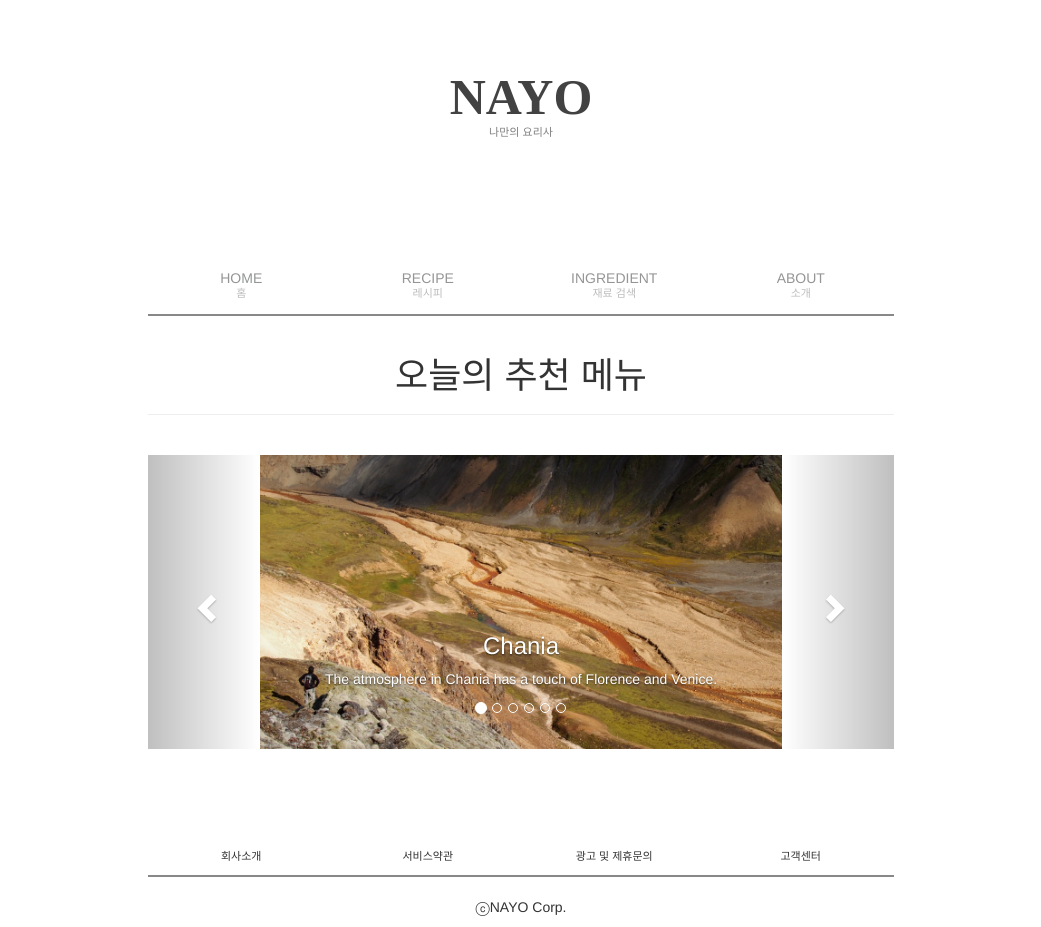
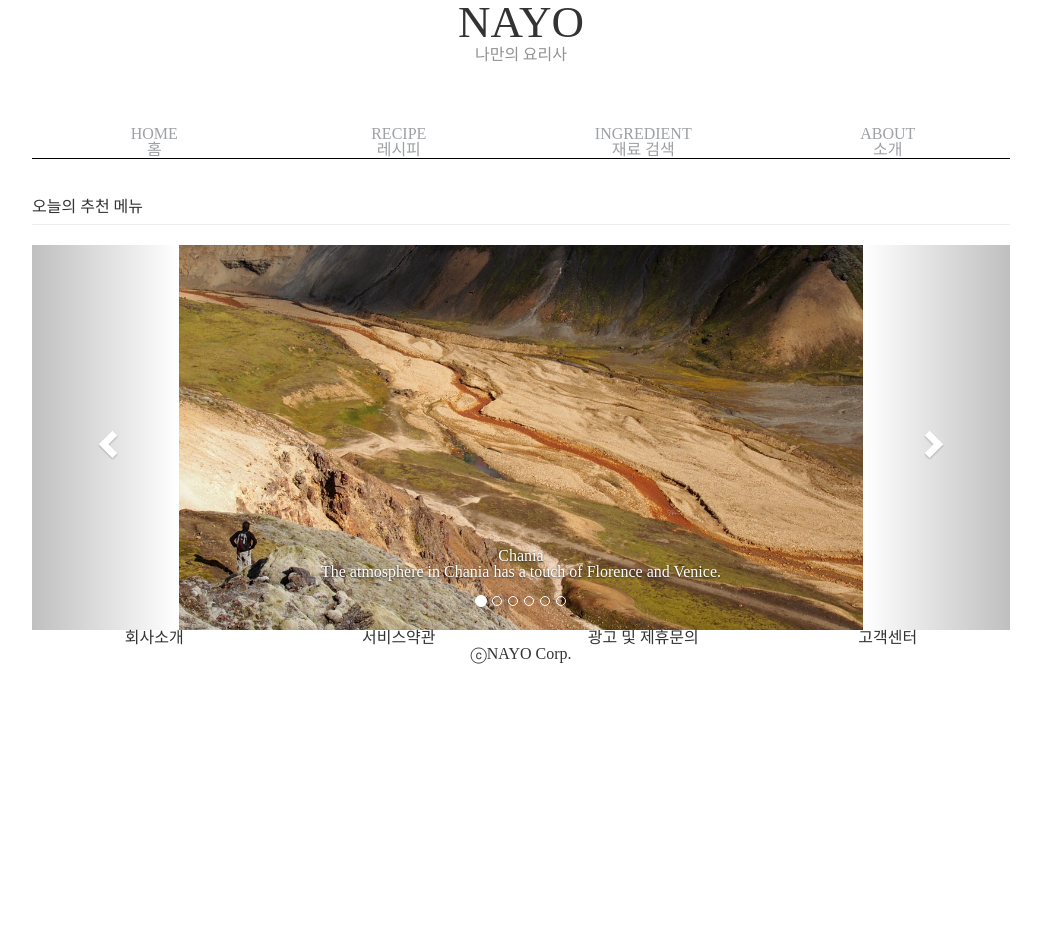
Before and after one commit to leeikjeun/lifeasy, a Django app: page / in a window 1280 px wide. Shown: the whole page, without its empty margins (119-1160 px from the left). After the commit the page ends 664 px from the top, so only its background shows below. Run offline with Django 3.2, Linux system fonts and the light colour scheme; some libraries are stand-ins or nearby versions.

Commit message:
css together

```diff
--- a/web/static/css/baseHtml/base.css
+++ b/web/static/css/baseHtml/base.css
@@ -2,88 +2,75 @@
  box-sizing: border-box;
 }
 
-.base-size {
-  width: 746px;
-  text-align: center;
+.base-size{
+  width: 978px;
   margin: 0 auto;
-  }
+}
 
 .main-logo{
-  font-size: 50px;
-  font-weight: bold;
   font-family: serif;
-  margin-top: 70px;
-  margin-bottom: 0px;
-  color: rgb(66, 66, 66);
+  text-align: center;
+  margin-bottom: 0;
+  font-size: 45px;
 }
 
 .sub-logo{
-  margin: 20 auto;
-  font-size: 11px;
-  color: rgb(127, 127, 127);
+  font-family: 'Noto Sans KR', sans-serif;
+  text-align : center;
+  color: rgb(148, 146, 146);
+  margin-bottom: 65px;
 }
 
-.base-size menu-item{
-  margin: 20px;
-  text-align: left;
-  width: 130px;
+.main-menu::after{
+  content: "";
+  display: block;
+  clear: both;
 }
 
-.menu-item ul{
-  display: flex;
-  flex-wrap: wrap;
+.main-menu{
+  border-bottom: 1px solid black;
 }
 
-.menu-item ul li{
+.main-menu li{
+  float: left;
   width: 25%;
-  transition: all 0.2s;
 }
 
-.menu-item ul li:hover{
-  text-decoration: none;
-  background-color: #e1e1e1;
+
+
+.main-menu li a{
+  color: rgb(159,160,164);
+  text-align: center;
+  transition: all 1s;
 }
 
-.menu-item ul li a:hover{
+.main-menu li a:hover{
+  color: white;
   text-decoration: none;
+  display: block;
+  background-color: rgb(148, 146, 146);
 }
 
-.menu-title {
-  margin-bottom: 0px;
-  font-size: 14px;
-  color: rgb(148, 149, 150);
+.menu-title{
+  font-size: 16px;
 }
 
-.sub-item {
-  margin-top: 0px;
-  margin-bottom: 2px;
-  font-size: 11px;
-  color: rgb(189, 189, 189);
-}
-.line{
-  margin-top: 0px;
-  border: solid 0.4px rgb(136, 136, 136);
+.sub-item{
+  font-size: 16px;
 }
 
-.footer base-size{
-  display: inline;
-  width: 746px;
-  margin : 50px;
-  text-align: left;
-  }
-.base-size ul{
-  display: flex;
-  flex-wrap: wrap;
-}
-.base-size ul li{
-  text-align: center;
-  font-size: 11px;
-  width: 25%;
-  transition: all 0.2s;
-  margin-top: 100px;
+.foot-menu::after{
+  content: "";
+  display: block;
+  clear: both;
 }
 
-p {
-  margin-top: 40px;
-  margin-bottom: 110px;
+.foot-menu li{
+  float: left;
+  width: 25%;
+  text-align: center;
 }
+
+.footer p{
+  text-align: center;
+}
--- a/web/templates/web/baseHtml/base_html.html
+++ b/web/templates/web/baseHtml/base_html.html
@@ -5,11 +5,18 @@
     <meta charset="utf-8">
     <title>NAYO</title>
     <meta name="viewport" content="width=device-width, initial-scale=1">
-    <link rel="stylesheet" href="{% static 'css/baseHtml/reset.css' %}">
-    <link rel="stylesheet" href="{% static 'css/baseHtml/base.css' %}">
+
+    <link rel="stylesheet" href="http://fonts.googleapis.com/earlyaccess/notosanskr.css">
     <link rel="stylesheet" href="https://maxcdn.bootstrapcdn.com/bootstrap/3.3.7/css/bootstrap.min.css">
     <script src="https://ajax.googleapis.com/ajax/libs/jquery/3.2.1/jquery.min.js"></script>
     <script src="https://maxcdn.bootstrapcdn.com/bootstrap/3.3.7/js/bootstrap.min.js"></script>
+    <link rel="stylesheet" href="{% static 'css/baseHtml/reset.css' %}">
+    <link rel="stylesheet" href="{% static 'css/baseHtml/base.css' %}">
+    <style media="screen">
+      .test{
+        background-color: red;
+      }
+    </style>
   </head>
   <body>
     <header class="base-size">
@@ -17,7 +24,7 @@
       <p class="sub-logo">나만의 요리사</p>
     </header>
     <div class="base-size menu-item">
-      <ul>
+      <ul class="main-menu">
         <li>
           <a href="#">
             <h2 class = "menu-title">HOME</h2>
@@ -43,21 +50,23 @@
           </a>
         </li>
       </ul>
-      <hr class="line">
     </div>
+
+
+    <div class="base-size">
 
 
     {% block content %}
 
     {% endblock %}
+    </div>
      <footer class="footer base-size">
-       <ul>
+       <ul class="foot-menu">
          <li>회사소개</li>
          <li>서비스약관</li>
          <li>광고 및 제휴문의</li>
          <li>고객센터</li>
        </ul>
-       <hr class="line">
         <p>ⓒNAYO Corp.</p>
      </footer>
   </body>
--- a/web/templates/web/index.html
+++ b/web/templates/web/index.html
@@ -21,8 +21,8 @@
     <h1>오늘의 추천 메뉴</h1>
   </div>
 
-  <div class="base-size">
-    <br>
+  <div>
+
     <div id="myCarousel" class="carousel slide" data-ride="carousel">
       <!-- Indicators -->
       <ol class="carousel-indicators">
@@ -38,7 +38,7 @@
       <div class="carousel-inner" role="listbox">
 
         <div class="item active">
-          <img src="{% static 'img/sliderImg/testImg1.jpg' %}" alt="Chania" width="460" height="345">
+          <img src="{% static 'img/sliderImg/testImg1.jpg' %}" alt="Chania">
           <div class="carousel-caption">
             <h3>Chania</h3>
             <p>The atmosphere in Chania has a touch of Florence and Venice.</p>
@@ -46,7 +46,7 @@
         </div>
 
         <div class="item">
-          <img src="{% static 'img/sliderImg/testImg2.jpg' %}" alt="Chania" width="460" height="345">
+          <img src="{% static 'img/sliderImg/testImg2.jpg' %}" alt="Chania">
           <div class="carousel-caption">
             <h3>Chania</h3>
             <p>The atmosphere in Chania has a touch of Florence and Venice.</p>
@@ -54,7 +54,7 @@
         </div>
 
         <div class="item">
-          <img src="{% static 'img/sliderImg/testImg3.jpg' %}" alt="Flower" width="460" height="345">
+          <img src="{% static 'img/sliderImg/testImg3.jpg' %}" alt="Flower">
           <div class="carousel-caption">
             <h3>Flowers</h3>
             <p>Beautiful flowers in Kolymbari, Crete.</p>
@@ -62,7 +62,7 @@
         </div>
 
         <div class="item">
-          <img src="{% static 'img/sliderImg/testImg4.jpg' %}" alt="Flower" width="460" height="345">
+          <img src="{% static 'img/sliderImg/testImg4.jpg' %}" alt="Flower">
           <div class="carousel-caption">
             <h3>Flowers</h3>
             <p>Beautiful flowers in Kolymbari, Crete.</p>
@@ -70,7 +70,7 @@
         </div>
 
         <div class="item">
-          <img src="{% static 'img/sliderImg/testImg5.jpg' %}" alt="Flower" width="460" height="345">
+          <img src="{% static 'img/sliderImg/testImg5.jpg' %}" alt="Flower">
           <div class="carousel-caption">
             <h3>Flowers</h3>
             <p>Beautiful flowers in Kolymbari, Crete.</p>
```
